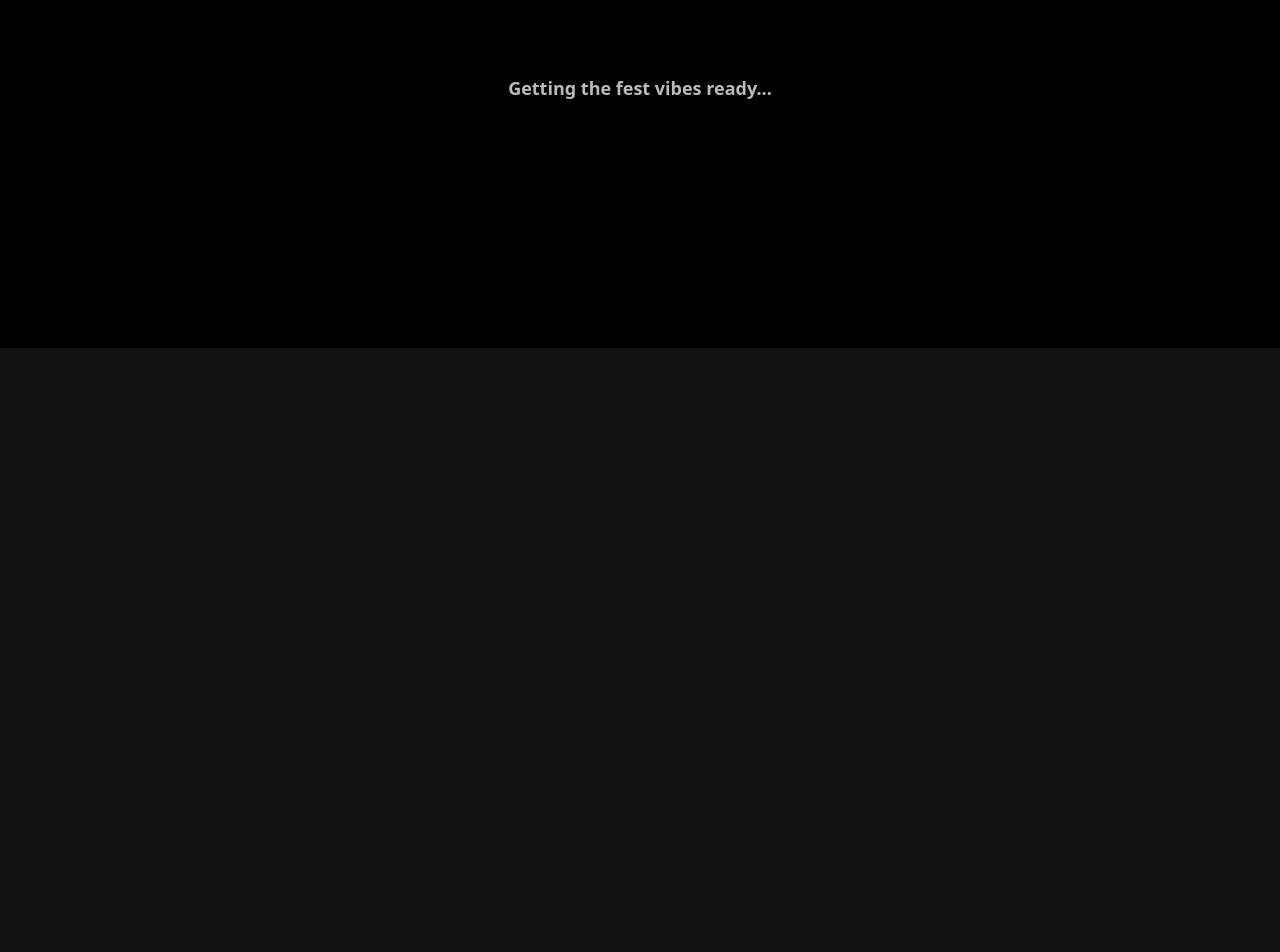
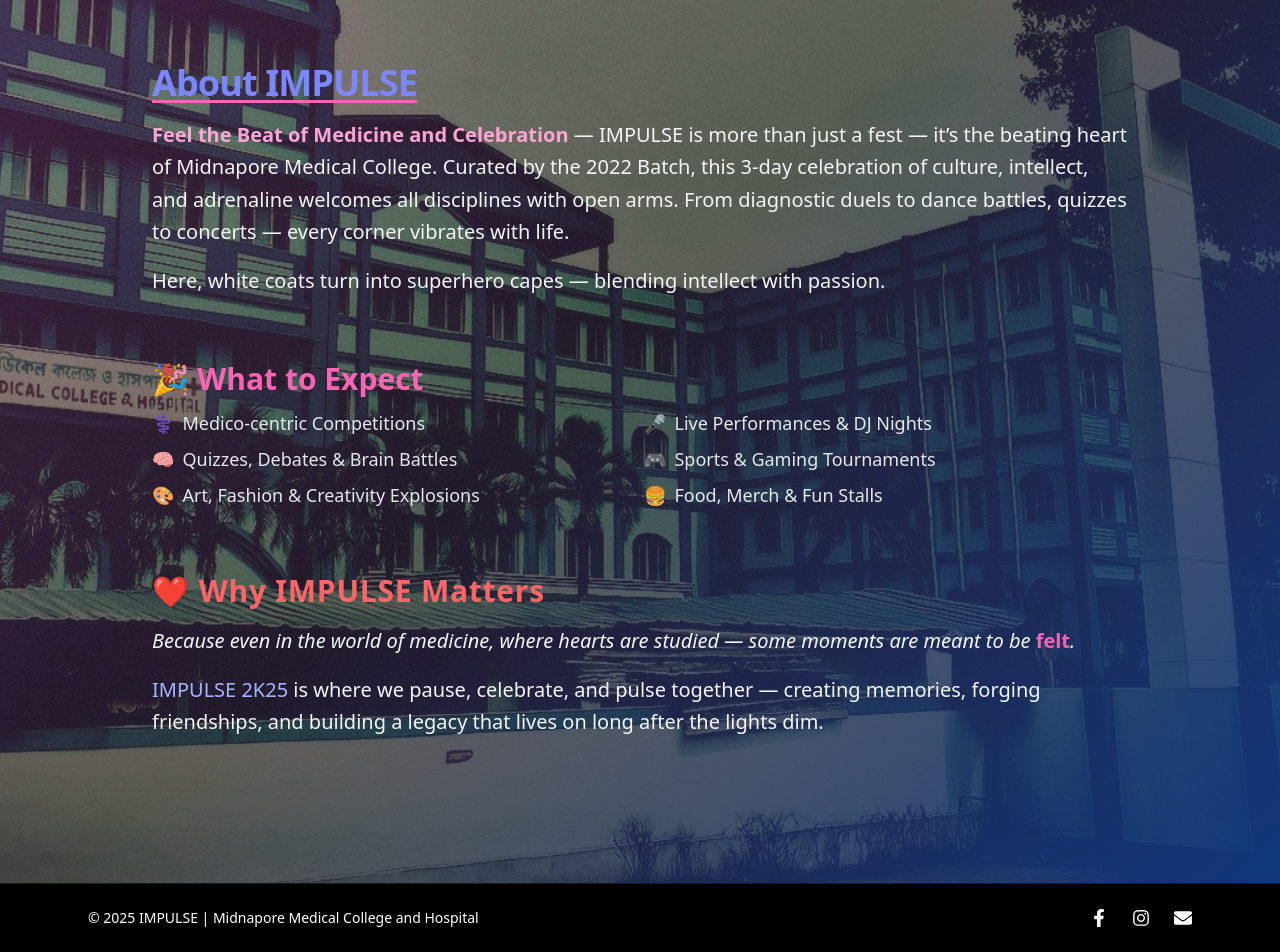
Before and after one commit to AdityaDhanarajKundu/Impulse, a React (Vite) app in the folder client/: page /about in a window 1280 px wide. Shown: the part 452-1404 px from the top of the page. Before the commit the page ends 800 px from the top, so only its background shows below. Built offline with nearby package versions, Linux system fonts and the light colour scheme.

Commit message:
about page and building asset

```diff
--- a/client/src/Pages/About.jsx
+++ b/client/src/Pages/About.jsx
@@ -1,12 +1,141 @@
 import React from 'react';
-import Loader from '../Components/Loader';
+import bgImage from "../assets/buildingpage.jpg";
+import { FaFacebookF, FaInstagram, FaEnvelope } from "react-icons/fa";
 
 function About() {
   return (
-    <div>
-      <Loader />
+    <div className="relative min-h-screen text-white">
+      {/* Background Image */}
+      <div className="absolute inset-0 z-[-1]">
+        <img
+          src={bgImage}
+          alt="Background"
+          className="w-full h-full object-cover object-center"
+          loading="lazy"
+          decoding="async"
+        />
+        <div className="absolute inset-0 bg-gradient-to-br from-[#6b21a8]/40 via-[#181641]/60 to-[#0c3b88]/95" />
+      </div>
+      {/* Content */}
+      <div className="max-w-5xl mx-auto px-6 py-24 space-y-16 text-white">
+        {/* About Us */}
+        <section className="space-y-4">
+          <h2 className="text-4xl sm:text-5xl font-extrabold inline-block bg-gradient-to-r from-indigo-400 via-purple-400 to-pink-400 bg-clip-text text-transparent animate-fade-in-down">
+            About Us
+          </h2>
+          <p className="text-lg sm:text-xl leading-relaxed text-gray-200">
+            <strong className="text-indigo-300">
+              Midnapore Medical College & Hospital
+            </strong>{" "}
+            — Established with a mission to serve and a vision to lead, MMCH
+            stands as a cornerstone of medical excellence in West Bengal. With a
+            legacy of decades, it nurtures academic brilliance along with unity,
+            innovation, and social impact. Here, future healthcare leaders are
+            crafted not only through textbooks, but also through compassion,
+            real-world service, and creativity.
+          </p>
+        </section>
+
+        {/* About IMPULSE */}
+        <section className="space-y-4">
+          <h2 className="text-3xl sm:text-4xl font-bold text-indigo-400 tracking-tight underline decoration-pink-400 underline-offset-4">
+            About IMPULSE
+          </h2>
+          <p className="text-lg sm:text-xl leading-relaxed text-gray-100">
+            <span className="font-semibold text-pink-300">
+              Feel the Beat of Medicine and Celebration
+            </span>{" "}
+            — IMPULSE is more than just a fest — it’s the beating heart of
+            Midnapore Medical College. Curated by the 2022 Batch, this 3-day
+            celebration of culture, intellect, and adrenaline welcomes all
+            disciplines with open arms. From diagnostic duels to dance battles,
+            quizzes to concerts — every corner vibrates with life.
+          </p>
+          <p className="text-lg sm:text-xl leading-relaxed text-gray-100">
+            Here, white coats turn into superhero capes — blending intellect
+            with passion.
+          </p>
+        </section>
+
+        {/* What to Expect */}
+        <section className="space-y-3">
+          <h2 className="text-2xl sm:text-3xl font-semibold text-pink-400">
+            🎉 What to Expect
+          </h2>
+          <ul className="grid grid-cols-1 sm:grid-cols-2 gap-2 text-base sm:text-lg text-gray-200">
+            <li className="flex items-center gap-2">
+              ⚕️ <span>Medico-centric Competitions</span>
+            </li>
+            <li className="flex items-center gap-2">
+              🎤 <span>Live Performances & DJ Nights</span>
+            </li>
+            <li className="flex items-center gap-2">
+              🧠 <span>Quizzes, Debates & Brain Battles</span>
+            </li>
+            <li className="flex items-center gap-2">
+              🎮 <span>Sports & Gaming Tournaments</span>
+            </li>
+            <li className="flex items-center gap-2">
+              🎨 <span>Art, Fashion & Creativity Explosions</span>
+            </li>
+            <li className="flex items-center gap-2">
+              🍔 <span>Food, Merch & Fun Stalls</span>
+            </li>
+          </ul>
+        </section>
+
+        {/* Why IMPULSE Matters */}
+        <section className="space-y-4">
+          <h2 className="text-2xl sm:text-3xl font-semibold text-red-400 tracking-wide">
+            ❤️ Why IMPULSE Matters
+          </h2>
+          <p className="text-lg sm:text-xl leading-relaxed text-gray-100 italic">
+            Because even in the world of medicine, where hearts are studied —
+            some moments are meant to be{" "}
+            <span className="text-pink-400 not-italic font-bold">felt</span>.
+          </p>
+          <p className="text-lg sm:text-xl leading-relaxed text-gray-100">
+            <span className="font-medium text-indigo-300">IMPULSE 2K25</span> is
+            where we pause, celebrate, and pulse together — creating memories,
+            forging friendships, and building a legacy that lives on long after
+            the lights dim.
+          </p>
+        </section>
+      </div>
+      {/* Footer */}
+      <footer className="bg-black bg-opacity-80 py-6 mt-12 border-t border-white/10">
+        <div className="max-w-6xl mx-auto px-6 flex flex-col md:flex-row justify-between items-center text-sm text-white gap-4">
+          <p>© 2025 IMPULSE | Midnapore Medical College and Hospital</p>
+          <div className="flex space-x-6 text-lg">
+            <a
+              href="https://www.facebook.com/profile.php?id=61576612802680&rdid=xtm0YSXkpMUSOLZt&share_url=https%3A%2F%2Fwww.facebook.com%2Fshare%2F1Zp67fxriD%2F#"
+              target="_blank"
+              rel="noopener noreferrer"
+              className="hover:text-indigo-400"
+            >
+              <FaFacebookF />
+            </a>
+            <a
+              href="https://www.instagram.com/impulsemmch2025/"
+              target="_blank"
+              rel="noopener noreferrer"
+              className="hover:text-pink-400"
+            >
+              <FaInstagram />
+            </a>
+            <a
+              href="https://mail.google.com/mail/?view=cm&fs=1&to=mmchwb.impulse@gmail.com"
+              className="hover:text-red-400"
+              target="_blank"
+              rel="noopener noreferrer"
+            >
+              <FaEnvelope />
+            </a>
+          </div>
+        </div>
+      </footer>
     </div>
-  )
+  );
 }
 
 export default About;
```
Also changed, not shown: client/src/assets/buildingpage.jpg (added).
